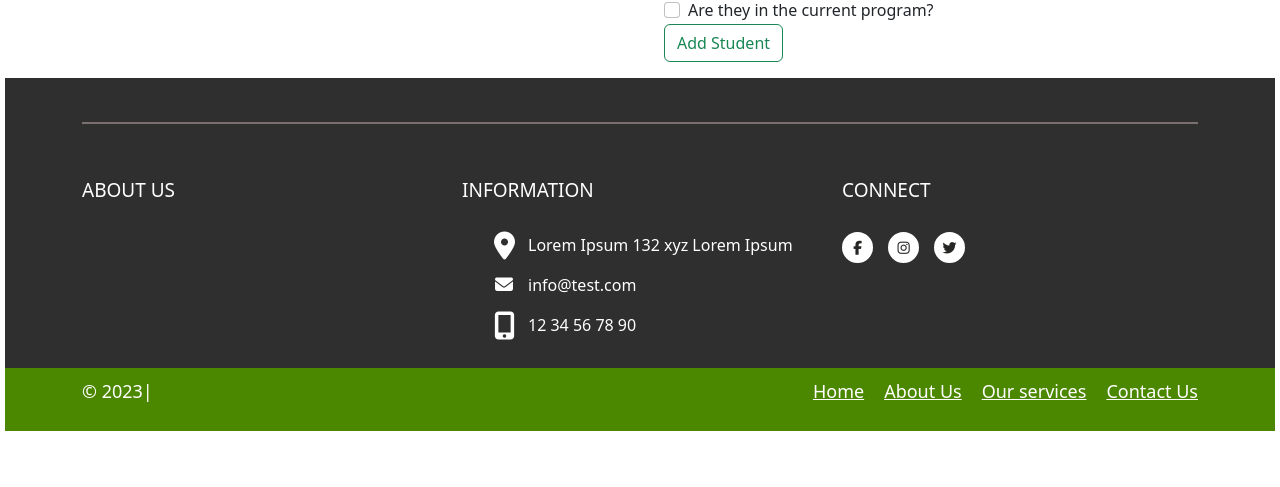
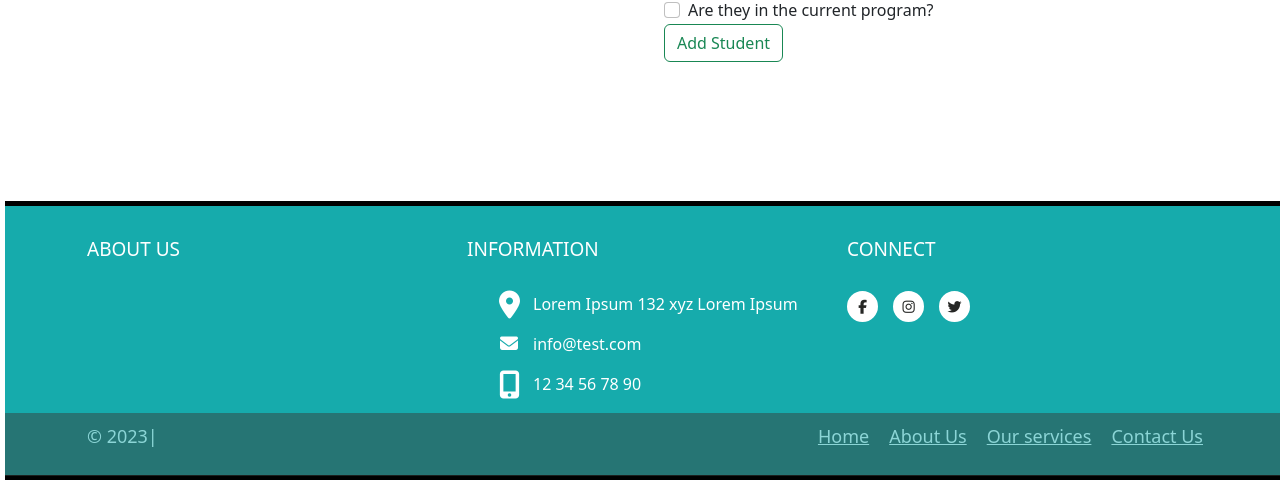
Before and after one commit to Roshanell/Memowise, a React (Vite) app in the folder client/: page / in a window 1280 px wide. Shown: the part 320-807 px from the top of the page. Built offline with nearby package versions, Linux system fonts and the light colour scheme; no server answers.

Commit message:
footer color altered

```diff
--- a/client/src/App.css
+++ b/client/src/App.css
@@ -17,7 +17,6 @@ a.navbar-brand {
 
 .nav-link-login {
 	margin-left: 5em;
-	/* color: white !important; */
 }
 
 .nav-link {
@@ -92,19 +91,6 @@ button.btn.btn-primary {
 }
 
 /* footer */
-.content {
-	flex: 1 0 auto;
-	padding: 10px;
-}
-
-.footer {
-	flex-shrink: 0;
-	text-align: center;
-	background-color: tomato;
-	color: white;
-}
-
-/* footer */
 
 footer {
 	color: #fff;
@@ -157,12 +143,7 @@ ul {
 	margin-top: -22px;
 	text-align: right;
 }
-.footer-day-time {
-	padding-bottom: 30px;
-	border-bottom: 2px solid #7a6f6f;
-	padding-top: 14px;
-	margin-bottom: 55px;
-}
+
 .footer-day-time ul li {
 	display: inline;
 	margin-right: 20px;
@@ -177,7 +158,15 @@ ul {
 	font-weight: bold;
 }
 .footer-top {
-	background: #2f2f2f;
+	background-color: rgb(22, 171, 172);
+	padding-top: 2em;
+	padding-bottom: 3em;
+	border: 0 5px solid black;
+	border-top: 5px solid black;
+	border-bottom: 5px solid black;
+	position: fixed;
+	bottom: 0;
+	width: 100vw;
 }
 .footer-top h4 {
 	font-size: 19px;
@@ -234,8 +223,13 @@ footer .social-icon li i:hover {
 }
 
 .footer-bottom {
-	background: #4b8800;
+	background: rgb(55, 65, 61);
+	opacity: 0.5;
 	padding: 10px 0px;
+	position: fixed;
+	bottom: 0;
+	width: 100vw;
+	border-bottom: 4px solid black;
 }
 .footer-bottom ul li {
 	display: inline;
--- a/client/src/components/Footer.jsx
+++ b/client/src/components/Footer.jsx
@@ -3,12 +3,10 @@ const Footer = () => {
 		<footer>
 			<div class="footer-top">
 				<div class="container">
-					<div class="footer-day-time"></div>
 					<div class="row">
 						<div class="col-lg-4">
 							<h4>About us</h4>
 						</div>
-
 						<div class="col-md-4">
 							<h4>Information</h4>
 							<ul class="address1">
```
